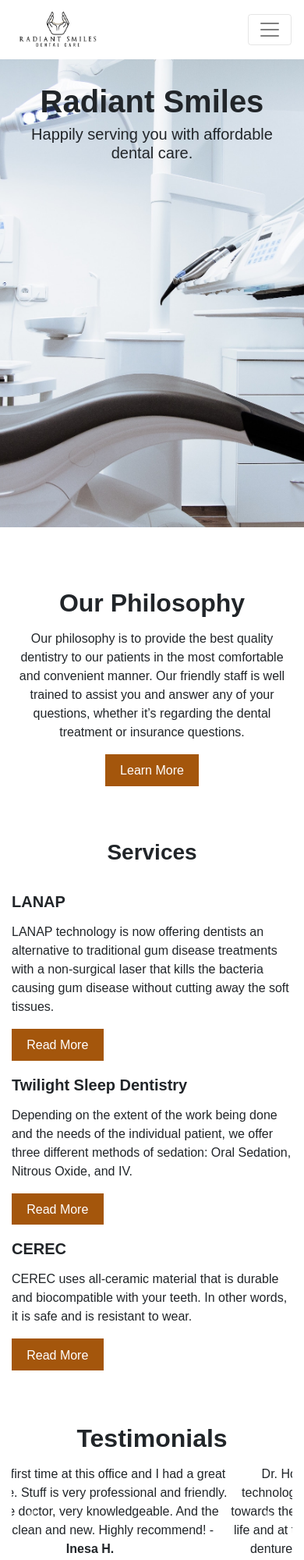
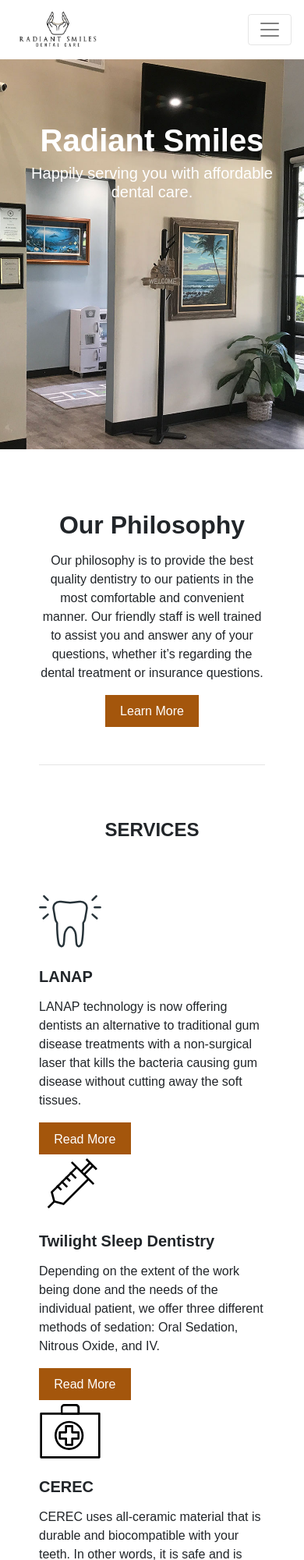
Before and after one commit to treycwong/Web-Dev, a plain HTML site: page index.html in a window 390 px wide. Shown: the top 2000 px of the page at 78% size. Drawn offline with nearby package versions, Linux system fonts and the light colour scheme; a web font is replaced by a local one.

Commit message:
Added Styling

```diff
--- a/css/style.css
+++ b/css/style.css
@@ -61,17 +61,18 @@ p {
 
 .jumbotron {
     margin-bottom: 0px;
-    background-image:url(/img/headerimg.jpg);
+    background-image:url(/img/sanjuanoffice.jpg);
     background-position: center center;
     background-size: cover;
     background-repeat: no-repeat;
-    height: 600px;
+    height: 500px;
     width: auto;
 }
 
 .jumbotron .container {
     display: block;
-    margin: auto;
+    margin: 50px auto;
+    color: white;
     text-align: center;
 }
 
@@ -79,14 +80,35 @@ p {
 .container.content {
     margin-top: 60px;
     margin-bottom: 0px;
+    padding: 0 50px;
 }
 
 .section {
     margin-top: 50px;
 }
 
+.section.testi {
+    margin-top: 0px;
+    background-color: #372B24;
+    color: white;
+    padding: 50px;
+    height: 300px;
+}
+
+.section.testi p {
+    padding: 0 60px;
+}
+
 #customer {
     font-weight: 600;
+}
+
+.carousel-item.testi {
+    padding: 0 60px;
+}
+
+.article {
+    padding-right: 40px;
 }
 
 .articleImg {
@@ -116,9 +138,18 @@ p {
     width: 100%;
 }
 
+#services-icon {
+    width: 80px;
+    height: 80px;
+}
+
 .video {
     display: block;
     margin: auto;
+}
+
+.row.video {
+    padding: 50px;
 }
 
 #picfamily {
@@ -131,6 +162,10 @@ p {
 blockquote.quote {
     margin:40px 0px;
     padding: 20px;
+}
+
+.appt {
+    padding: 30px;
 }
 
 footer#foo {
--- a/index.html
+++ b/index.html
@@ -71,68 +71,75 @@
     <div class="container content">
         <!--  Philosophy -->
         <div class="section">
-            <div class="row">
+            <div class="row mb-5">
                 <div class="col-12 text-center">
                     <h2>Our Philosophy</h2>
                     <p>Our philosophy is to provide the best quality dentistry to our patients in the most comfortable and convenient manner. Our friendly staff is well trained to assist you and answer any of your questions, whether it’s regarding the dental treatment or insurance questions.</p>
                     <a class="btn btn-primary" href="/about/team.html" role="button" role="button">Learn More</a>
                 </div>
             </div>
+            <hr>
         </div>
+
 
         <!--  Services -->
         <div class="section">
             <div class="row">
-                <div class="col-12">
-                    <h3 class="text-center">Services</h3>
+                <div class="col-12 mb-5">
+                    <h4 class="text-center">SERVICES</h4>
                 </div>
             </div>
-            <div class="row">
+            <div class="row mb-5">
                 <div class="col-md-4">
+                    <img id="services-icon" src="/img/healthcare-dentist-teeth.svg">
                     <h5>LANAP</h5>
                     <p class="item">LANAP technology is now offering dentists an alternative to traditional gum disease treatments with a non-surgical laser that kills the bacteria causing gum disease without cutting away the soft tissues.</p>
                     <a class="btn btn-primary" href="/services/lanap.html" role="button" role="button">Read More</a>
                 </div>
                 <div class="col-md-4">
+                    <img id="services-icon" src="/img/syringe-medical-doctor-medic-hospital.svg">
                     <h5>Twilight Sleep Dentistry</h5>
                     <p class="item">Depending on the extent of the work being done and the needs of the individual patient, we offer three different methods of sedation: Oral Sedation, Nitrous Oxide, and IV.</p>
                     <a class="btn btn-primary" href="/services/twilightdentistry.html" role="button" role="button">Read More</a>
                 </div>
                 <div class="col-md-4">
+                    <img id="services-icon" src="/img/medical-bag.svg">
                     <h5>CEREC</h5>
                     <p class="item">CEREC uses all-ceramic material that is durable and biocompatible with your teeth. In other words, it is safe and is resistant to wear.</p>
                     <a class="btn btn-primary" href="/services/cereccrowns.html" role="button" role="button">Read More</a>
                 </div>
             </div>
         </div>
+    </div>
+
 
     <!--  Testimonials -->
-        <div class="section">
+    <div class="section testi">
         <div class="row">
-                <div class="col text-center">
-                    <h2>Testimonials</h2>
+            <div class="col text-center mb-3">
+                <h4>Testimonials</h4>
             </div>
         </div>
         <div class="row">
             <div class="col text-center">
                 <div id="carouselExampleControls" class="carousel slide" data-ride="carousel">
                     <div class="carousel-inner">
-                            <div class="carousel-item active">
+                        <div class="carousel-item testi active">
                             <p>It was my first time at this office and I had a great experience. Stuff is very professional and friendly. I liked the doctor, very knowledgeable. And the office is clean and new. Highly recommend! - <span id="customer">Inesa H.</span></p>
                         </div>
-                            <div class="carousel-item">
+                        <div class="carousel-item testi">
                             <p>Dr. Hoang and his staff have the best in technology and are exceptional in their attitude towards their patients. I have been a grinder all my life and at the point where my choices were either dentures or crowning every tooth. - <span id="customer">Tony B.</span></p>
                         </div>
-                            <div class="carousel-item">
+                        <div class="carousel-item testi">
                             <p>I have had a great experience at Radiant Smiles Dentistry. The Radiant Smiles office in San Juan Capistrano is new and equipped with the best equipment and wonderful staff that are always helpful, friendly and very well trained in the technical aspects of Dentistry. -<span id="customer">Tom J.</span></p>
                         </div>
                     </div>
-                        <a class="carousel-control-prev" href="#carouselExampleControls" role="button" data-slide="prev">
-                    <span class="carousel-control-prev-icon" aria-hidden="true"></span>
+                    <a class="carousel-control-prev testi" href="#carouselExampleControls" role="button" data-slide="prev">
+                    <span class="carousel-control-prev-icon testi" aria-hidden="true"></span>
                     <span class="sr-only">Previous</span>
                     </a>
-                        <a class="carousel-control-next" href="#carouselExampleControls" role="button" data-slide="next">
-                    <span class="carousel-control-next-icon" aria-hidden="true"></span>
+                    <a class="carousel-control-next testi" href="#carouselExampleControls" role="button" data-slide="next">
+                    <span class="carousel-control-next-icon testi" aria-hidden="true"></span>
                     <span class="sr-only">Next</span>
                     </a>
                 </div>
@@ -152,7 +159,6 @@
         </div>
     </div>
 
-    </div>
 
     <!-- FOOTER -->
 
```
Also changed, not shown: about/office.html (+1 -1 lines), contact.html (+4 -3 lines), patienteducation.html (+4 -4 lines), services/lanap.html (+11 -11 lines), img/healthcare-dentist-teeth.svg (added), img/medical-bag.svg (added), img/sanjuanoffice.jpg (added), img/syringe-medical-doctor-medic-hospital.svg (added). Lines whose indentation alone changed are shown as unchanged.
